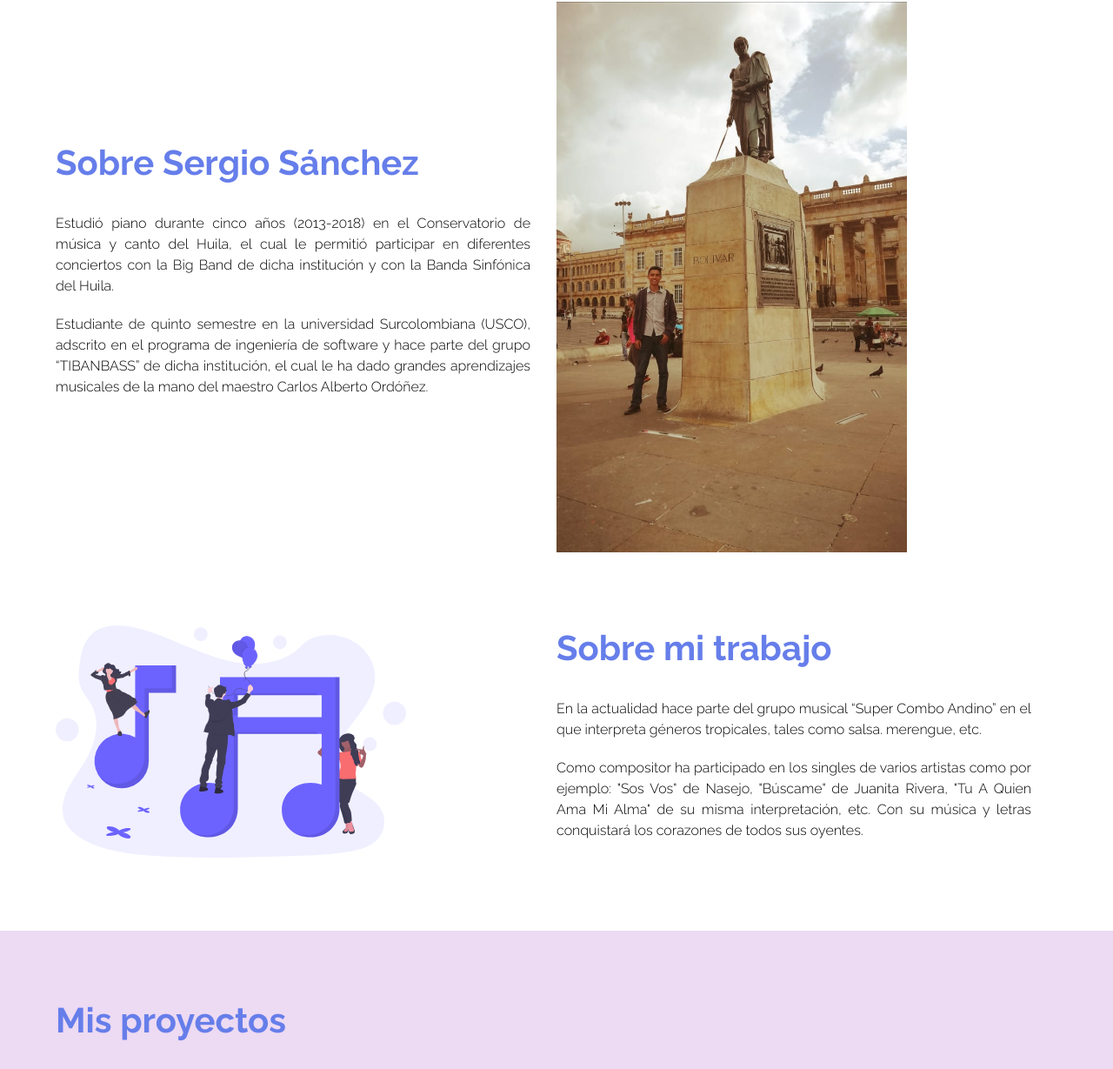
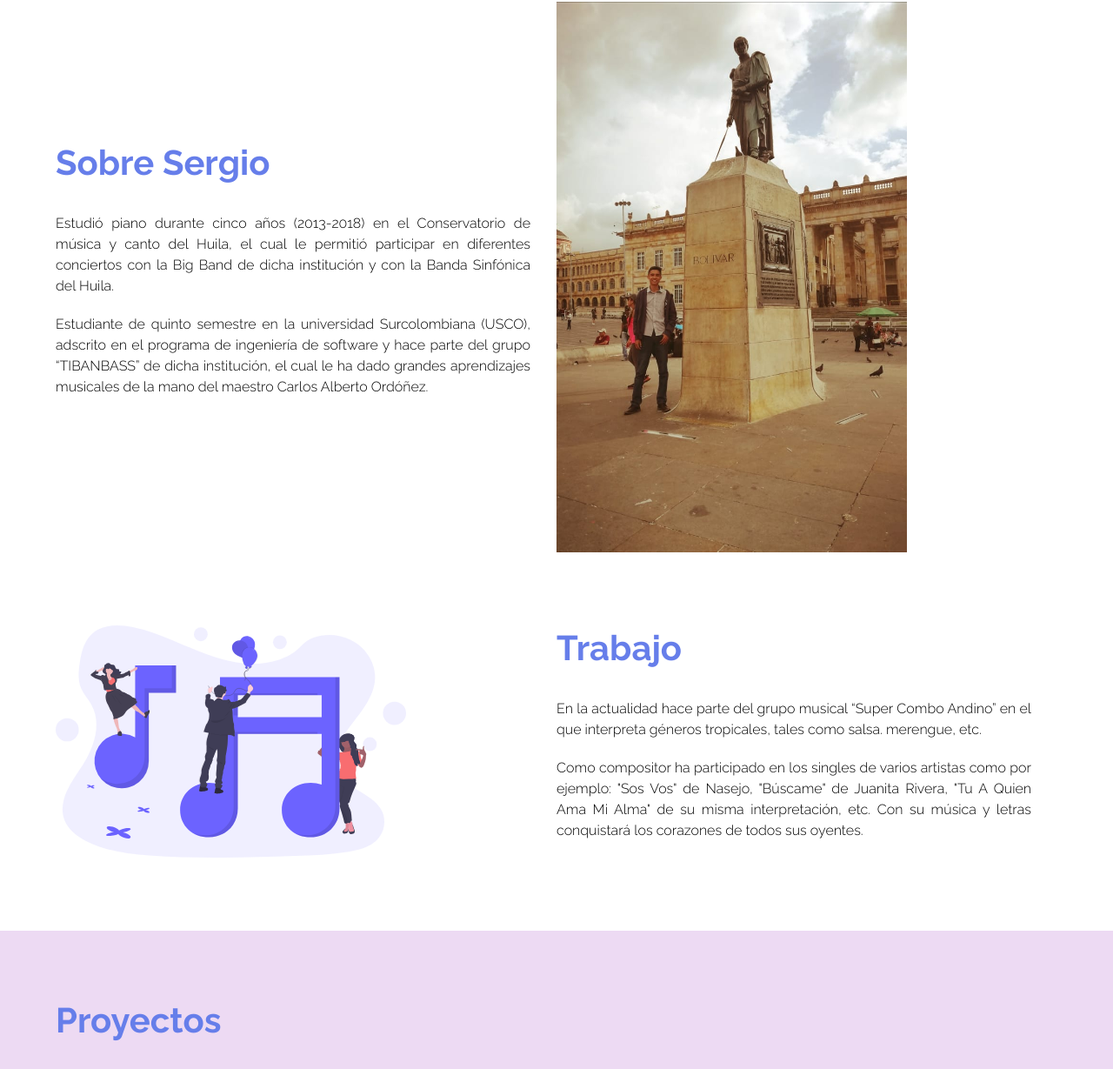
Before and after one commit to sergio01oficial/sergiopag1, a plain HTML site: page index.html in a window 1280 px wide. Shown: the part 1310-2539 px from the top of the page at 87% size. Drawn offline with Linux system fonts and the light colour scheme; grey boxes are pictures that could not be loaded.

Commit message:
Add files via upload

```diff
--- a/index.html
+++ b/index.html
@@ -15,7 +15,7 @@
             <nav class="nav">
                 <!--cta = call to action = llamada a la acción-->
                 <a href="#contactame" class="nav__items nav__items--cta">Contáctame Ahora</a>
-                <a href="#sobre" class="nav__items">Sobre Mi</a>
+                <a href="#sobre" class="nav__items">Bio</a>
                 <a href="#proyecto" class="nav__items">Proyectos</a>
             </nav>
 
@@ -40,7 +40,7 @@
         <section class="about container">
 
             <div id="sobre" class="about__texts">
-                <h2 class="subtitle">Sobre Sergio Sánchez</h2>
+                <h2 class="subtitle">Sobre Sergio</h2>
                 <p class="about__paragraph">Estudió piano durante cinco años (2013-2018) en el Conservatorio de música y canto del Huila, el cual le permitió participar en diferentes conciertos con la Big Band de dicha institución y con la Banda Sinfónica del Huila.</p>
                 <p class="about__paragraph">Estudiante de quinto semestre en la universidad Surcolombiana (USCO), adscrito en el programa de ingeniería de software y hace parte del grupo “TIBANBASS” de dicha institución, el cual le ha dado grandes aprendizajes musicales de la mano del maestro Carlos Alberto Ordóñez.</p>
             </div>
@@ -54,7 +54,7 @@
             </figure>
 
             <div id="habilidad" class="about__texts">
-                <h2 class="subtitle">Sobre mi trabajo</h2>
+                <h2 class="subtitle">Trabajo</h2>
                 <p class="about__paragraph">En la actualidad hace parte del grupo musical “Super Combo Andino” en el que interpreta géneros tropicales, tales como salsa. merengue, etc.</p>
                 <p class="about__paragraph">Como compositor ha participado en los singles de varios artistas como por ejemplo: "Sos Vos" de Nasejo, "Búscame" de Juanita Rivera, "Tu A Quien Ama Mi Alma" de su misma interpretación, etc. Con su música y letras conquistará los corazones de todos sus oyentes.</p>
             </div>
@@ -62,7 +62,7 @@
         </section>
         <section id="proyecto" class="projects">
             <div class="container">
-                <h2 class="subtitle">Mis proyectos</h2>
+                <h2 class="subtitle">Proyectos</h2>
                 <div class="projects__grid">
                     <article class="project__item">
                         <img src="assets/sergi.JPG" alt="proyecto de Sergio" class="projects__img">
@@ -122,8 +122,8 @@
         <div class="container footer__grid">
             <nav class="nav nav--footer">
                 <a class="nav__items nav__items--footer" href="#inicio">Inicio</a>
-                <a class="nav__items nav__items--footer" href="#sobre">Sobre mi</a>
-                <a class="nav__items nav__items--footer" href="#habilidad">Mis habilidades</a>
+                <a class="nav__items nav__items--footer" href="#sobre">Bio</a>
+                <a class="nav__items nav__items--footer" href="#habilidad">Trabajo</a>
                 <a class="nav__items nav__items--footer" href="#proyecto">Proyectos</a>
             </nav>
             <section id="contactame" class="footer__contact">
```
